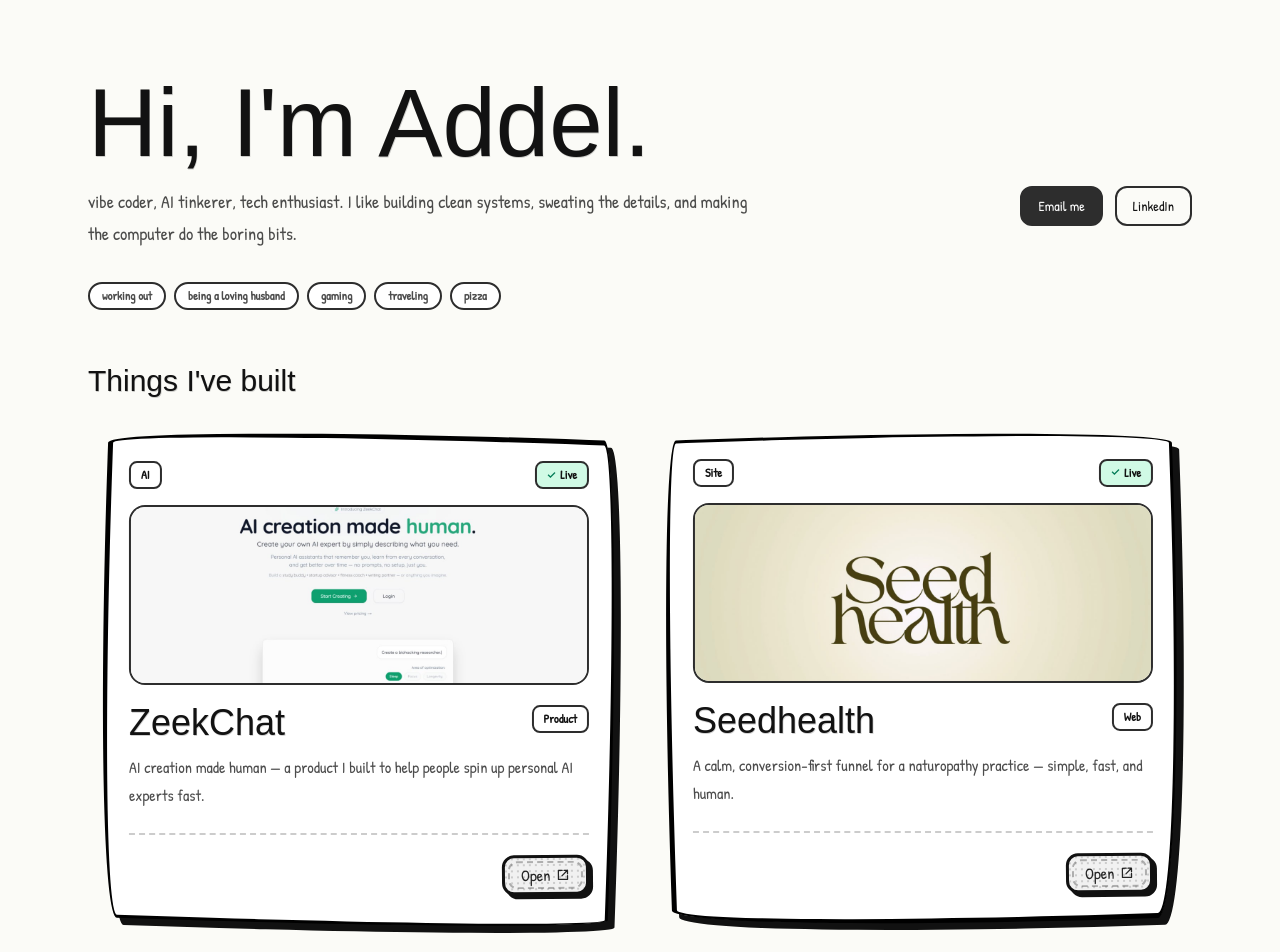
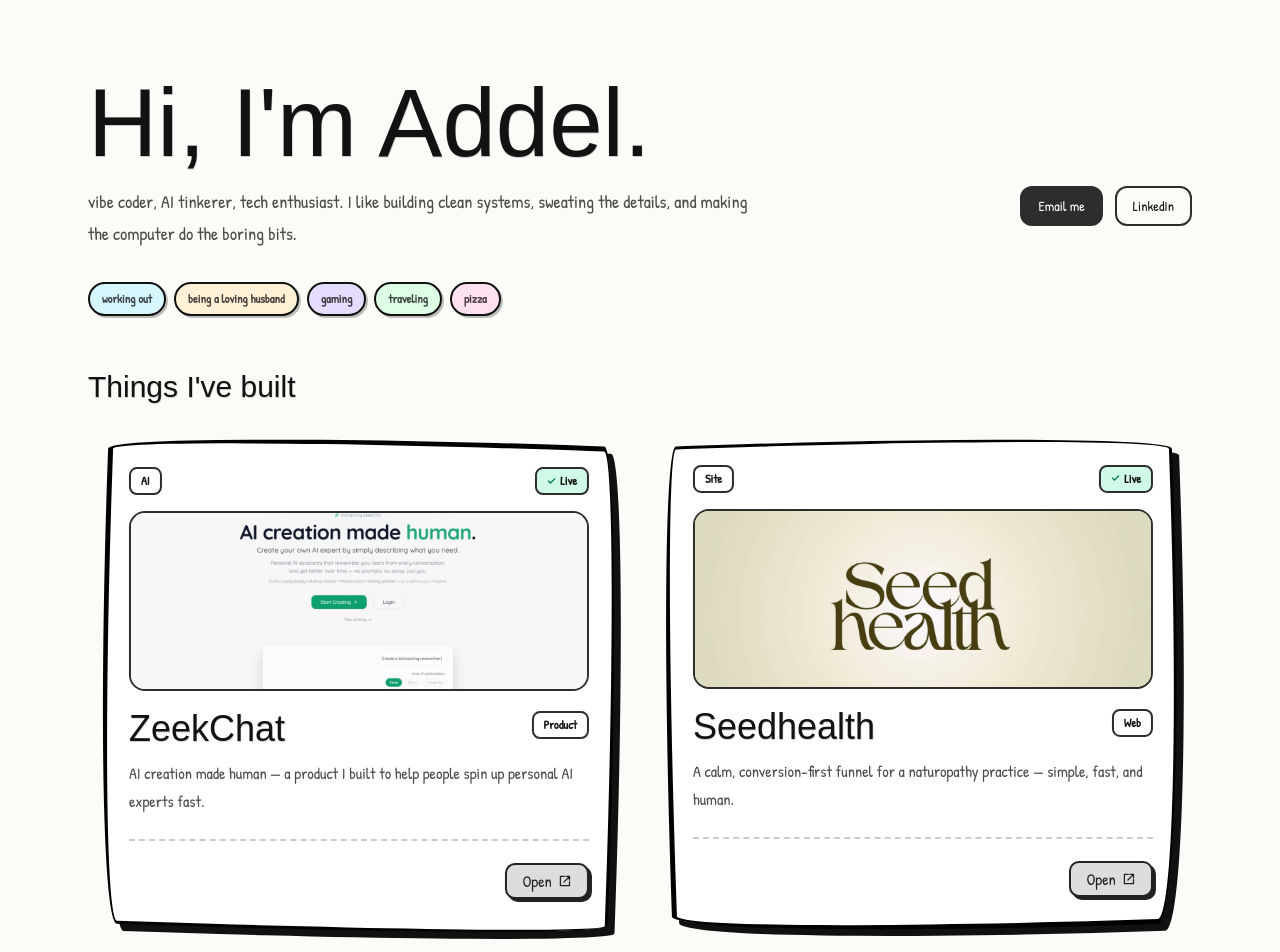
Before and after one commit to addelh/addel-xyz, a Next.js app: page / in a window 1280 px wide. Shown: the top 952 px of the page. Built offline with nearby package versions, Linux system fonts and the light colour scheme; a web font is replaced by a local one.

Commit message:
style: surprise pop hover for CTAs + interest pills

```diff
--- a/src/app/globals.css
+++ b/src/app/globals.css
@@ -70,55 +70,105 @@
   height: 100%;
 }
 
-/* CTA style (loud comic label/button vibe) */
+/* CTA style (keeps the simple label look; surprise pop on hover) */
 .comic-cta {
   position: relative;
   display: inline-flex;
   align-items: center;
   justify-content: center;
   gap: 0.375rem;
-  padding: 0.55rem 1rem;
-  background:
-    radial-gradient(circle at 1px 1px, rgba(0, 0, 0, 0.18) 0.7px, transparent 0.75px)
-      0 0 / 6px 6px,
-    #f1f1f1;
-  border: 3px solid #111;
-  border-radius: 12px;
-  box-shadow: 4px 4px 0 #111;
+  padding: 0.5rem 0.95rem;
+  background: #ddd;
+  border: 2px solid #222;
+  border-radius: 10px;
+  box-shadow: 3px 3px 0 #222;
   line-height: 1;
-  transform: rotate(-0.6deg);
-  transition:
-    background-color 150ms ease,
-    transform 150ms ease,
-    box-shadow 150ms ease;
+  transition: transform 160ms ease, box-shadow 160ms ease, background-color 160ms ease;
 }
 
-.comic-cta::before {
+/* Pop burst (behind the button) */
+.comic-cta::after {
   content: "";
   position: absolute;
-  inset: 3px;
-  border: 2px dashed rgba(0, 0, 0, 0.28);
-  border-radius: 9px;
-  pointer-events: none;
+  inset: -18px;
+  border-radius: 18px;
+  background:
+    radial-gradient(circle at 12px 12px, rgba(0, 0, 0, 0.12) 1.2px, transparent 1.3px)
+      0 0 / 10px 10px,
+    #ff8a00;
+  clip-path: polygon(
+    50% 0%, 60% 10%, 75% 5%, 78% 20%, 95% 25%, 85% 38%,
+    100% 50%, 85% 62%, 95% 75%, 78% 80%, 75% 95%, 60% 90%,
+    50% 100%, 40% 90%, 25% 95%, 22% 80%, 5% 75%, 15% 62%,
+    0% 50%, 15% 38%, 5% 25%, 22% 20%, 25% 5%, 40% 10%
+  );
+  opacity: 0;
+  transform: scale(0.65) rotate(-10deg);
+  transition: opacity 160ms ease, transform 200ms ease;
+  z-index: -1;
 }
 
 @media (hover: hover) and (pointer: fine) {
   .comic-cta:hover {
-    background:
-      radial-gradient(circle at 1px 1px, rgba(0, 0, 0, 0.14) 0.7px, transparent 0.75px)
-        0 0 / 6px 6px,
-      #ff8a00;
-    transform: translate(-1px, -1px) rotate(-1.2deg);
-    box-shadow: 6px 6px 0 #111;
+    background: #f1f1f1;
+    transform: translate(-1px, -1px);
+    box-shadow: 5px 5px 0 #222;
+  }
+
+  .comic-cta:hover::after {
+    opacity: 1;
+    transform: scale(1) rotate(6deg);
   }
 
   .comic-cta:active {
-    transform: translate(1px, 1px) rotate(-0.6deg);
-    box-shadow: 2px 2px 0 #111;
+    transform: translate(1px, 1px);
+    box-shadow: 2px 2px 0 #222;
+  }
+}
+
+/* Interest pills (random colour via CSS vars; same surprise pop) */
+.interest-pill {
+  position: relative;
+  display: inline-flex;
+  align-items: center;
+  gap: 0.35rem;
+  border-radius: 9999px;
+  border: 2px solid #111;
+  padding: 0.35rem 0.75rem;
+  font-size: 0.75rem;
+  font-weight: 700;
+  color: rgba(0, 0, 0, 0.72);
+  background: var(--pill-bg, #fff);
+  box-shadow: 2px 2px 0 rgba(0, 0, 0, 0.25);
+  transition: transform 180ms ease, box-shadow 180ms ease;
+}
+
+.interest-pill::after {
+  content: "";
+  position: absolute;
+  inset: -16px;
+  background: var(--pill-pop, #ff8a00);
+  clip-path: polygon(
+    50% 0%, 60% 10%, 75% 5%, 78% 20%, 95% 25%, 85% 38%,
+    100% 50%, 85% 62%, 95% 75%, 78% 80%, 75% 95%, 60% 90%,
+    50% 100%, 40% 90%, 25% 95%, 22% 80%, 5% 75%, 15% 62%,
+    0% 50%, 15% 38%, 5% 25%, 22% 20%, 25% 5%, 40% 10%
+  );
+  opacity: 0;
+  transform: scale(0.6) rotate(-10deg);
+  transition: opacity 160ms ease, transform 200ms ease;
+  z-index: -1;
+}
+
+@media (hover: hover) and (pointer: fine) {
+  .interest-pill:hover {
+    transform: translate(-1px, -2px) rotate(-0.6deg);
+    box-shadow: 4px 4px 0 rgba(0, 0, 0, 0.25);
   }
 
-  .vox-card-shell:hover .comic-cta {
-    transform: translate(-0.5px, -0.5px) rotate(-1deg);
+  .interest-pill:hover::after {
+    opacity: 1;
+    transform: scale(1) rotate(8deg);
   }
 }
 
--- a/src/app/page.tsx
+++ b/src/app/page.tsx
@@ -97,11 +97,29 @@
               </p>
 
               <div className="mt-8 flex flex-wrap gap-2">
-                {thingsAboutMe.map((item) => (
-                  <span
-                    key={item.label}
-                    className="group relative cursor-default rounded-full border-2 border-[color:var(--box)] bg-white px-3 py-1 text-xs font-semibold text-black/70 [font-style:normal] transition-transform duration-300 hover:z-10 hover:-translate-y-0.5"
-                  >
+                {thingsAboutMe.map((item, index) => {
+                  const palette = [
+                    { bg: "#d7f7ff", pop: "#00d4ff" },
+                    { bg: "#fff0d6", pop: "#ff8a00" },
+                    { bg: "#e6dcff", pop: "#8b5cf6" },
+                    { bg: "#dcffe6", pop: "#22c55e" },
+                    { bg: "#ffe0ef", pop: "#fb7185" },
+                    { bg: "#fff7a8", pop: "#f59e0b" },
+                  ];
+
+                  const colors = palette[index % palette.length];
+
+                  return (
+                    <span
+                      key={item.label}
+                      className="interest-pill group cursor-default [font-style:normal]"
+                      style={
+                        {
+                          "--pill-bg": colors.bg,
+                          "--pill-pop": colors.pop,
+                        } as React.CSSProperties
+                      }
+                    >
                     {item.label}
                     <span
                       aria-hidden="true"
@@ -110,7 +128,8 @@
                       {item.emoji}
                     </span>
                   </span>
-                ))}
+                  );
+                })}
               </div>
             </div>
 
```
